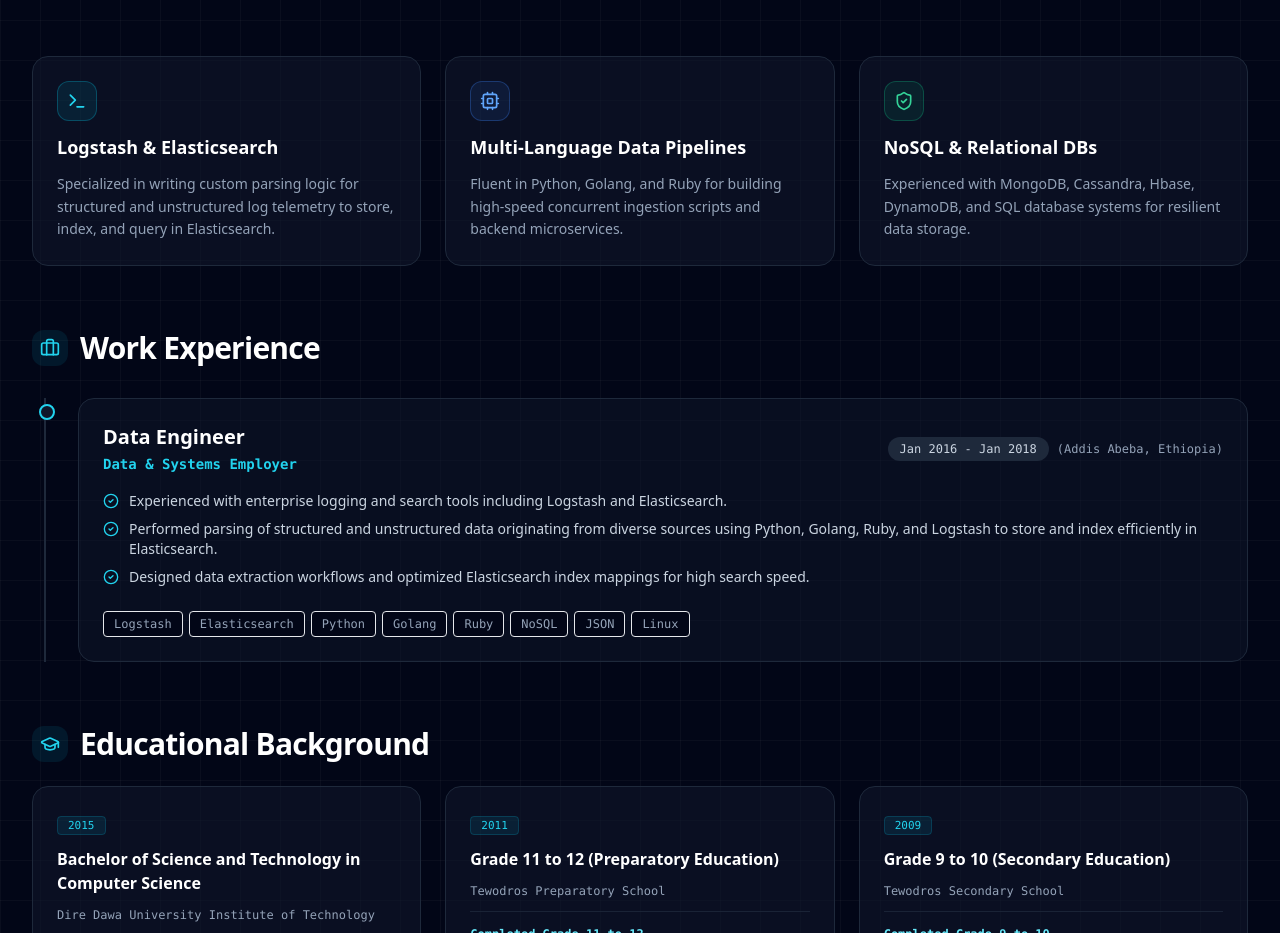
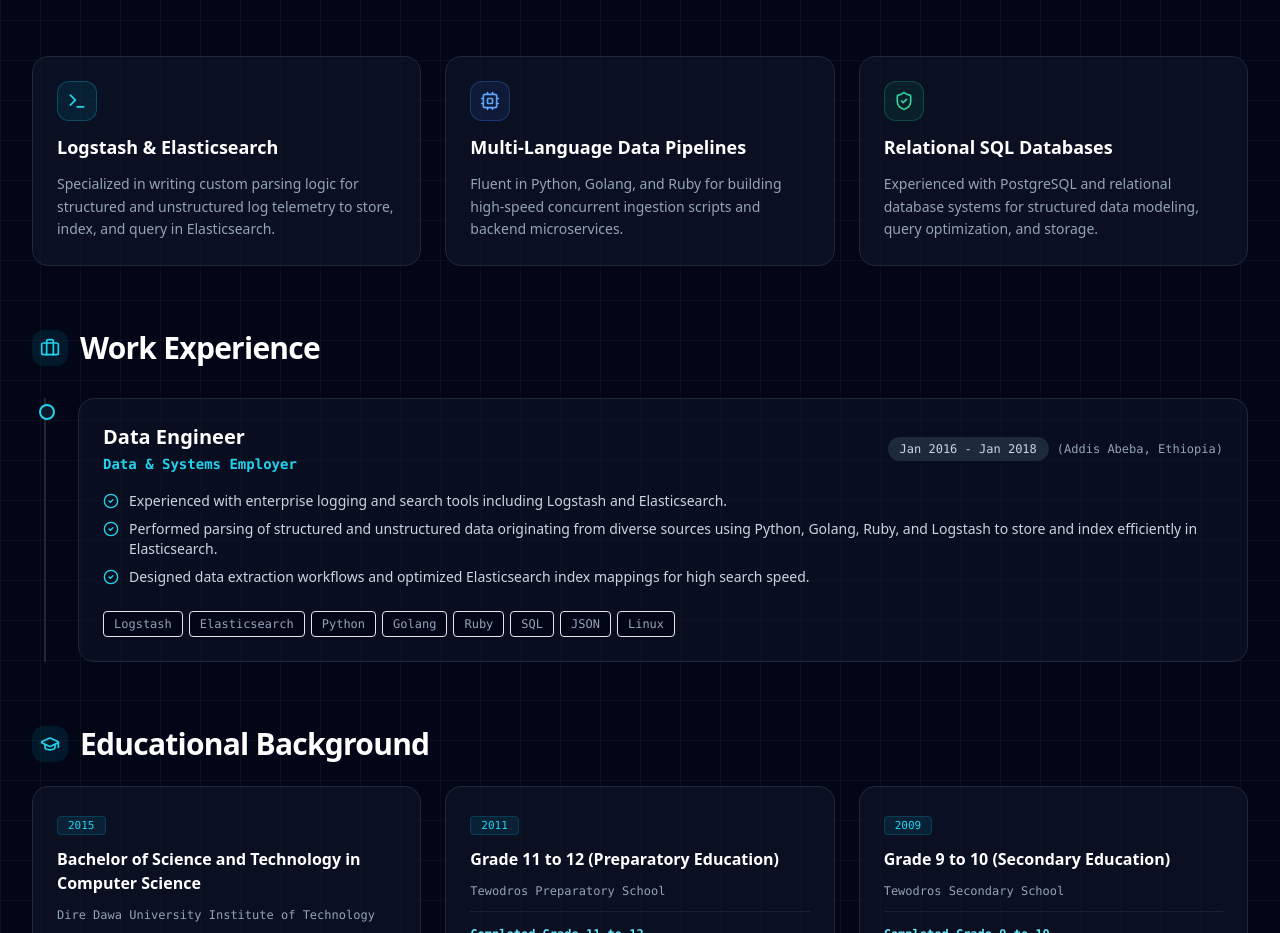
Before and after one commit to Abebe60/portfolio, a React (Vite) app: page /about in a window 1280 px wide. Shown: the part 1060-1993 px from the top of the page. Built offline with nearby package versions, Linux system fonts and the light colour scheme.

Commit message:
Remove NoSQL mentions and update storage focus to Elasticsearch and Relational SQL Databases

```diff
--- a/src/data/portfolioData.ts
+++ b/src/data/portfolioData.ts
@@ -3,13 +3,13 @@ import { Project, SkillCategory, Experience } from '../types';
 export const personalInfo = {
   name: "Abebe Adugna",
   title: "Data Engineer & Software Specialist",
-  subtitle: "Expert in Logstash, Elasticsearch, Python, Golang, NoSQL, & Data Pipelines",
+  subtitle: "Expert in Logstash, Elasticsearch, Python, Golang, SQL, & Data Pipelines",
   location: "Addis Abeba, Ethiopia",
   email: "weldatnsaeadua@gmail.com",
   phone: "(+251) 924451224",
   github: "https://github.com/Abebe60?tab=repositories",
   linkedin: "https://linkedin.com",
-  coverLetter: `I am excited to apply for Data Engineering roles and contribute to high-impact technology teams. I have extensive experience designing and developing data pipelines that ingest data from multiple sources and process structured, semi-structured, and unstructured data formats. My technical experience encompasses data extraction, cleaning, validation, transformation, and ETL, as well as storing and organizing processed data in scalable systems like Elasticsearch and NoSQL databases. I am comfortable working with large datasets and developing reliable pipelines that make high-quality data available for analytics and business applications.
+  coverLetter: `I am excited to apply for Data Engineering roles and contribute to high-impact technology teams. I have extensive experience designing and developing data pipelines that ingest data from multiple sources and process structured, semi-structured, and unstructured data formats. My technical experience encompasses data extraction, cleaning, validation, transformation, and ETL, as well as storing and organizing processed data in scalable data storage systems like Elasticsearch and relational databases. I am comfortable working with large datasets and developing reliable pipelines that make high-quality data available for analytics and business applications.
 
 I am particularly interested in joining forward-thinking organizations focused on leveraging technology and data to create meaningful impact. I believe my background in data engineering, ETL development, data integration, and data quality can contribute to building reliable data systems that support informed decision-making. I welcome the opportunity to bring my technical skills, problem-solving ability, and passion for building effective data solutions to your team.`,
   profileSummary: "I am healthy and capable of doing any type of work, disciplined and patient behavior. Excellent relations with everyone and free from any addiction.",
@@ -50,7 +50,7 @@ export const projectsData: Project[] = [
     description: "Data parsing system extracting structured & unstructured data from heterogeneous sources using Logstash, Python, Go, and Ruby to store in Elasticsearch.",
     longDescription: "Architected a flexible data ingestion and transformation platform built for processing diverse enterprise logs and telemetry. Utilizes Logstash Grok filters, Python data parsing scripts, and concurrent Golang workers to parse unstructured text, JSON payloads, and relational records into optimized Elasticsearch indices.",
     category: "Data Engineering",
-    tags: ["Logstash", "Elasticsearch", "Python", "Golang", "Ruby", "NoSQL", "JSON"],
+    tags: ["Logstash", "Elasticsearch", "Python", "Golang", "Ruby", "SQL", "JSON"],
     metrics: [
       { label: "Indexing Latency", value: "< 10ms" },
       { label: "Formats Processed", value: "Structured & Unstructured" },
@@ -62,7 +62,7 @@ export const projectsData: Project[] = [
       "Extensive Logstash filter pipelines for multi-format log transformation",
       "Python and Golang script ingestion layers for high-throughput batching",
       "Dynamic Elasticsearch index templates and mapping optimizations",
-      "Support for NoSQL storage integration including MongoDB & Cassandra"
+      "Robust data validation and exception handling"
     ],
     codeSnippet: `input {
   file {
@@ -110,14 +110,14 @@ output {
   {
     id: "django-golang-backend",
     title: "Django & Golang Microservice Architecture",
-    subtitle: "REST APIs with MongoDB & Cassandra NoSQL",
-    description: "Scalable backend hub combining Django REST framework, Go microservices, and NoSQL databases for high-speed API endpoints.",
-    longDescription: "Engineered a dual-service architecture using Django for administrative ORM workflows and Golang for concurrent API endpoints. Connected to MongoDB and Cassandra for resilient document and time-series data storage.",
+    subtitle: "REST APIs with Relational Databases (SQL)",
+    description: "Scalable backend hub combining Django REST framework, Go microservices, and SQL databases for high-speed API endpoints.",
+    longDescription: "Engineered a dual-service architecture using Django for administrative ORM workflows and Golang for concurrent API endpoints. Connected to PostgreSQL and SQL databases for structured data storage.",
     category: "Backend & APIs",
-    tags: ["Django", "Golang", "Python", "MongoDB", "Cassandra", "PostgreSQL", "JSON"],
+    tags: ["Django", "Golang", "Python", "SQL", "PostgreSQL", "JSON"],
     metrics: [
       { label: "API Speed", value: "<12ms P99" },
-      { label: "NoSQL DBs", value: "Mongo & Cassandra" },
+      { label: "Database Support", value: "PostgreSQL & SQL" },
       { label: "Auth Security", value: "JWT + OAuth2" }
     ],
     githubUrl: "https://github.com/Abebe60?tab=repositories",
@@ -125,7 +125,7 @@ output {
     highlights: [
       "Django REST framework clean controllers and schema serializations",
       "Golang RESTful services for ultra-fast throughput",
-      "Multi-database routing (Relational SQL & NoSQL MongoDB/Cassandra)",
+      "Relational SQL database queries and schema optimizations",
       "Full API documentation and endpoint testing"
     ]
   },
@@ -153,15 +153,15 @@ output {
 
 export const skillCategories: SkillCategory[] = [
   {
-    title: "Data Engineering & NoSQL Databases",
-    description: "Ingesting, parsing, transforming, and querying data across structured and unstructured formats.",
+    title: "Data Engineering & Storage",
+    description: "Ingesting, parsing, transforming, and querying data across structured and semi-structured formats.",
     skills: [
       { name: "Logstash", level: 95, experience: "Primary Tool", icon: "GitMerge", popular: true },
       { name: "Elasticsearch", level: 95, experience: "Primary Tool", icon: "Search", popular: true },
       { name: "Python", level: 94, experience: "Core Stack", icon: "FileCode", popular: true },
       { name: "Go (Golang)", level: 88, experience: "Core Stack", icon: "Zap", popular: true },
-      { name: "NoSQL (MongoDB, Cassandra, Hbase, DynamoDB)", level: 92, experience: "6+ Yrs", icon: "Database", popular: true },
       { name: "Ruby", level: 85, experience: "Data Parsing", icon: "Code2" },
+      { name: "SQL & Relational DBs", level: 90, experience: "Postgres/SQL", icon: "Database", popular: true },
       { name: "JSON & Data Formats", level: 98, experience: "Everyday", icon: "Globe", popular: true }
     ]
   },
@@ -198,6 +198,6 @@ export const experiencesData: Experience[] = [
       "Performed parsing of structured and unstructured data originating from diverse sources using Python, Golang, Ruby, and Logstash to store and index efficiently in Elasticsearch.",
       "Designed data extraction workflows and optimized Elasticsearch index mappings for high search speed."
     ],
-    technologies: ["Logstash", "Elasticsearch", "Python", "Golang", "Ruby", "NoSQL", "JSON", "Linux"]
+    technologies: ["Logstash", "Elasticsearch", "Python", "Golang", "Ruby", "SQL", "JSON", "Linux"]
   }
 ];
--- a/src/pages/About.tsx
+++ b/src/pages/About.tsx
@@ -116,9 +116,9 @@ export const About: React.FC = () => {
           <div className="w-10 h-10 rounded-xl bg-emerald-500/10 border border-emerald-500/30 flex items-center justify-center text-emerald-400">
             <ShieldCheck className="w-5 h-5" />
           </div>
-          <h3 className="text-lg font-bold text-white">NoSQL & Relational DBs</h3>
+          <h3 className="text-lg font-bold text-white">Relational SQL Databases</h3>
           <p className="text-sm text-slate-400 leading-relaxed">
-            Experienced with MongoDB, Cassandra, Hbase, DynamoDB, and SQL database systems for resilient data storage.
+            Experienced with PostgreSQL and relational database systems for structured data modeling, query optimization, and storage.
           </p>
         </div>
       </div>
```
